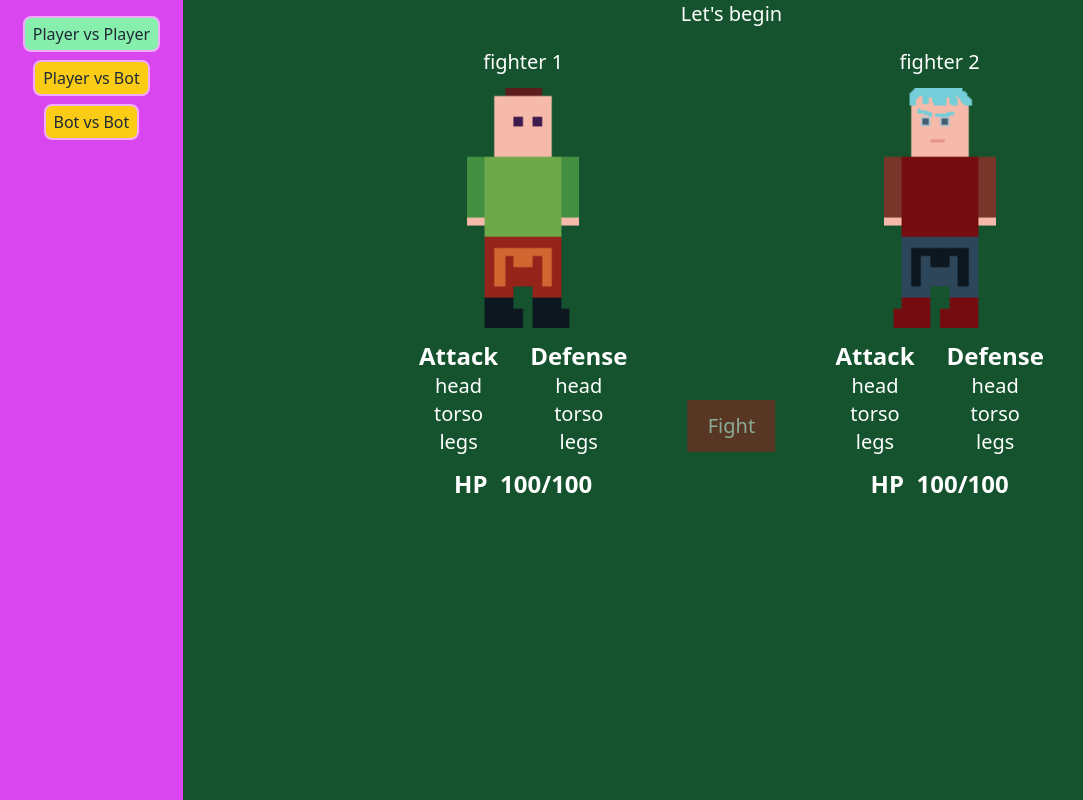
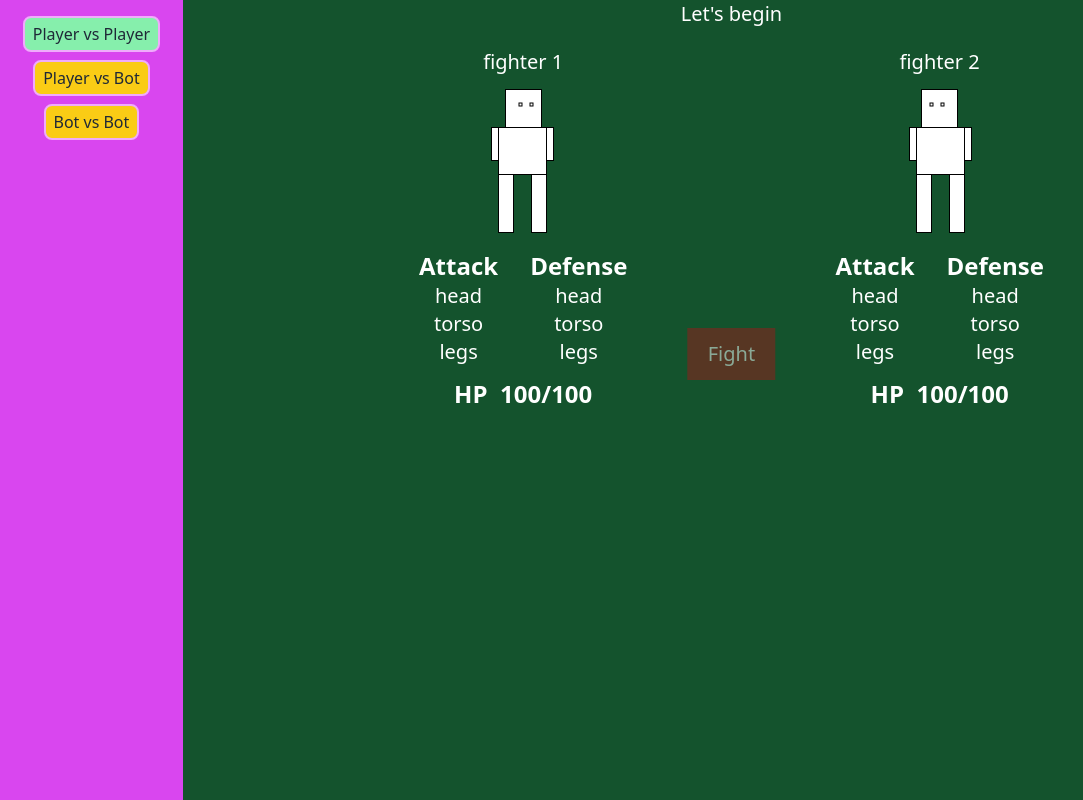
Before and after one commit to Podexus23/19-field-of-experiments, a website with bundled scripts: page src/index.html in a window 1280 px wide. Both pictures are taken after a click on the button "Player vs Player". Shown: the whole page, without its empty margins (0-1083 px from the left). Built offline with nearby package versions, Linux system fonts and the light colour scheme.

Commit message:
refactor: remade cool png guys with boring svg chads

```diff
--- a/src/js/view/fieldView.js
+++ b/src/js/view/fieldView.js
@@ -50,16 +50,25 @@ const createParts = (type, num) => {
     .join("");
   return partElements;
 };
+/*
+<img
+    class="player-picture h-60 max-w-8r"
+    src="./assets/png/m-type${fighterNum}.svg"
+    alt="face of insanity"
+ />
+*/
 
 const createPlayer = (fighterData, fighterNum) => {
   const player = `
     <div class="fighters-player${fighterNum} text-center flex flex-col gap-3 items-center">
       <h3>${fighterData.name}</h3>
-      <img
-        class="player-picture h-60 max-w-8r"
-        src="./assets/png/m-type${fighterNum}.png"
-        alt="face of insanity"
-      />
+      <picture class="${
+        fighterNum === 1 ? "[transform:rotateY(180deg)]" : "rotate-0"
+      }">
+        <svg width="70" height="150" style="fill:${"#fff"}; stroke:${"#000"}">
+          <use xlink:href="../src/assets/png/puppetSprite.svg#puppet"></use>
+        </svg>
+      </picture>
       <div class="controls-wrapper flex gap-8  ${
         fighterData.type === "bot" ? "opacity-50 pointer-events-none" : ""
       } ">
```
Also changed, not shown: src/js/model/baseModel.js (+0 -22 lines), src/assets/png/m-type2.svg (added), src/assets/png/m-type22.png (renamed from src/assets/png/m-type2.png), src/assets/png/m-type2asd.png (added), src/assets/png/puppetSprite.svg (added), src/output.css.
